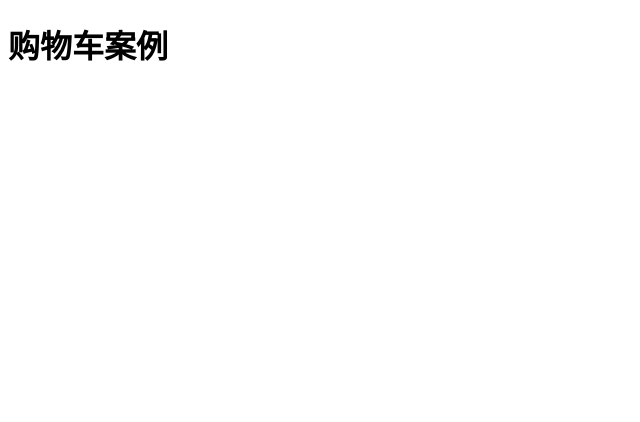
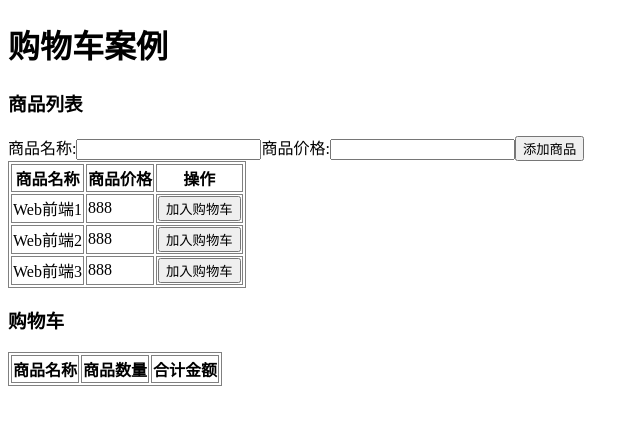
Before and after one commit to Bob2100/react01, a React (Create React App) app: page / in a window 1280 px wide. Shown: the top 422 px of the page, without its empty margins (0-640 px from the left). Built offline with nearby package versions, Linux system fonts and the light colour scheme.

Commit message:
购物车案例

```diff
--- a/src/App.css
+++ b/src/App.css
@@ -1,3 +1,10 @@
 img {
   border: 5px solid green;
 }
+
+table,
+tr,
+th,
+td {
+  border: 1px solid gray;
+}
--- a/src/CartSample.js
+++ b/src/CartSample.js
@@ -1,4 +1,26 @@
 import React, { Component } from 'react'
+import './App.css'
+
+function Cart(props) {
+  return (
+    <table>
+      <tbody>
+        <tr>
+          <th>商品名称</th>
+          <th>商品数量</th>
+          <th>合计金额</th>
+        </tr>
+        {props.cart.map(item => (
+          <tr key={item.text}>
+            <td>{item.text}</td>
+            <td>{item.count}</td>
+            <td>{item.count * item.price}</td>
+          </tr>
+        ))}
+      </tbody>
+    </table>
+  );
+}
 
 export default class CartSample extends Component {
   constructor(props) {
@@ -6,17 +28,71 @@ export default class CartSample extends Component {
 
     this.state = {
       goods: [
-        { id: 1, text: 'Web前端1', price: 888 },
-        { id: 2, text: 'Web前端2', price: 888 },
-        { id: 3, text: 'Web前端3', price: 888 }
-      ]
+        { text: 'Web前端1', price: 888 },
+        { text: 'Web前端2', price: 888 },
+        { text: 'Web前端3', price: 888 }
+      ],
+      text: '',
+      price: '',
+      cart: []
     }
   }
+
+  inputChange = (e, key) => {
+    let obj;
+    const value = e.target.value;
+    key === 'text' ? obj = { text: value } : obj = { price: value };
+    this.setState(obj);
+  }
+
+  addGood = () => {
+    this.setState(preState => {
+      return {
+        goods: [...preState.goods, { id: 4, text: preState.text, price: 999 }]
+      }
+    });
+  }
+
+  addToCart(good) {
+    const newCart = [...this.state.cart];
+    const item = newCart.find(item => item.text === good.text);
+    if (item) {
+      item.count++
+    } else {
+      newCart.push({ ...good, count: 1 });
+    }
+    this.setState({
+      cart: newCart
+    });
+  }
+
   render() {
+    const goods = this.state.goods.map(good => (
+      <tr key={good.text}>
+        <td>{good.text}</td>
+        <td>{good.price}</td>
+        <td><button onClick={() => this.addToCart(good)}>加入购物车</button></td>
+      </tr>
+    ));
     return (
       <div>
-        {/* 条件语句 */}
         {this.props.title && <h1>{this.props.title}</h1>}
+        <h3>商品列表</h3>
+        商品名称:<input type="text" value={this.state.text} onChange={e => this.inputChange(e, 'text')} />
+        商品价格:<input type="text" value={this.state.price} onChange={e => this.inputChange(e, 'price')} />
+        <button onClick={this.addGood}>添加商品</button>
+        <table>
+          <tbody>
+            <tr>
+              <th>商品名称</th>
+              <th>商品价格</th>
+              <th>操作</th>
+            </tr>
+            {goods}
+          </tbody>
+        </table>
+        <h3>购物车</h3>
+        <Cart cart={this.state.cart} />
       </div>
     )
   }
```
Also changed, not shown: 1 other file (tests, documents, lock files or other folders).
